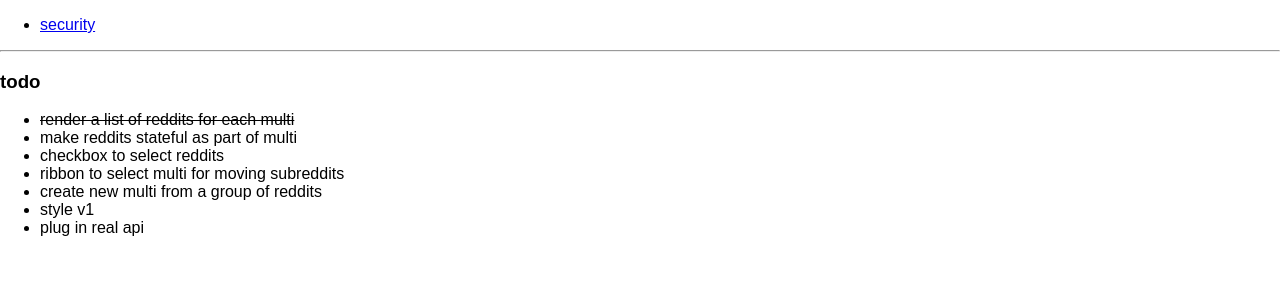
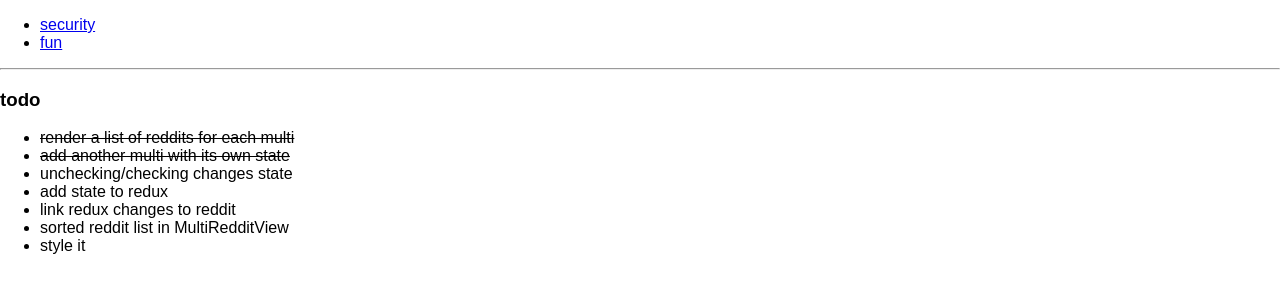
Before and after one commit to igorfrenkel/multi-reddit-sort, a React (Create React App) app: page / in a window 1280 px wide. Shown: the top 300 px of the page. Built offline with nearby package versions, Linux system fonts and the light colour scheme.

Commit message:
Add another multi with its own state

```diff
--- a/src/App.js
+++ b/src/App.js
@@ -3,17 +3,26 @@ import { BrowserRouter, Route } from 'react-router-dom';
 import MultiRedditList from './components/MultiRedditList';
 import MultiRedditView from './components/MultiRedditView';
 
-const multi1 = {
-  name: "security",
-  members: [ "netsec", "security", "lockpicking" ]
+const newSub = (id, opts={}) => {
+  return {
+    id: id,
+    ...opts
+  }
 }
 
 const initialState = {
   multis: [
-    multi1
+    {
+      name: "security",
+      members: [ "netsec", "security", "lockpicking" ]
+    },
+    {
+      name: "fun",
+      members: [ "gifs", "videos", "cats" ]
+    }
   ],
   subs: [
-    "gifs", "netsec", "security", "lockpicking"
+    newSub("gifs"), newSub("netsec"), newSub("security"), newSub("lockpicking"), newSub("videos"), newSub("cats")
   ]
 }
 
@@ -26,8 +35,12 @@ const MultiRedditViewHoc = (props) => {
     <MultiRedditView
       multi={multi[0]}
       subs={initialState.subs} />
+  )
+}
+
+const MultiRedditListHoc = (props) => (
+  <MultiRedditList {...props} multis={initialState.multis} />
 )
-}
 
 class App extends Component {
   constructor(props) {
@@ -39,17 +52,17 @@ class App extends Component {
       <BrowserRouter>
         <div>
           <Route path="/multi/:multi" component={MultiRedditViewHoc}></Route>
-          <Route path="/" exact component={MultiRedditList} />
+          <Route path="/" exact component={MultiRedditListHoc} />
           <hr/>
           <h3>todo</h3>
           <ul>
             <li><strike>render a list of reddits for each multi</strike></li>
-            <li>make reddits stateful as part of multi</li>
-            <li>checkbox to select reddits</li>
-            <li>ribbon to select multi for moving subreddits</li>
-            <li>create new multi from a group of reddits</li>
-            <li>style v1</li>
-            <li>plug in real api</li>
+            <li><strike>add another multi with its own state</strike></li>
+            <li>unchecking/checking changes state</li>
+            <li>add state to redux</li>
+            <li>link redux changes to reddit</li>
+            <li>sorted reddit list in MultiRedditView</li>
+            <li>style it</li>
           </ul>
         </div>
       </BrowserRouter>
--- a/src/components/MultiRedditList.jsx
+++ b/src/components/MultiRedditList.jsx
@@ -2,13 +2,12 @@ import React, { Component } from 'react';
 import { Link } from 'react-router-dom';
 
 const MultiRedditList = (props) => {
-  console.log(props)
-  const multis = ['security'];
+  const { multis } = props
 
   return (
     <ul>
-      {multis.map(multi =>
-        <li><Link to={`/multi/${multi}`}>{multi}</Link></li>)}
+      {multis.map((multi, i) =>
+        <li key={i}><Link to={`/multi/${multi.name}`}>{multi.name}</Link></li>)}
     </ul>
   )
 };
--- a/src/components/MultiRedditView.jsx
+++ b/src/components/MultiRedditView.jsx
@@ -14,8 +14,8 @@ const MultiRedditView = (props) => {
         { subs.map((sub, i) => {
           return(
             <li key={i}>
-              <input type="checkbox" checked={multi.members.indexOf(sub) >= 0} onChange={() => {}} />
-              {sub}
+              <input type="checkbox" checked={multi.members.indexOf(sub.id) >= 0} onChange={() => {}} />
+              {sub.id}
             </li>
           )
         })}
```
